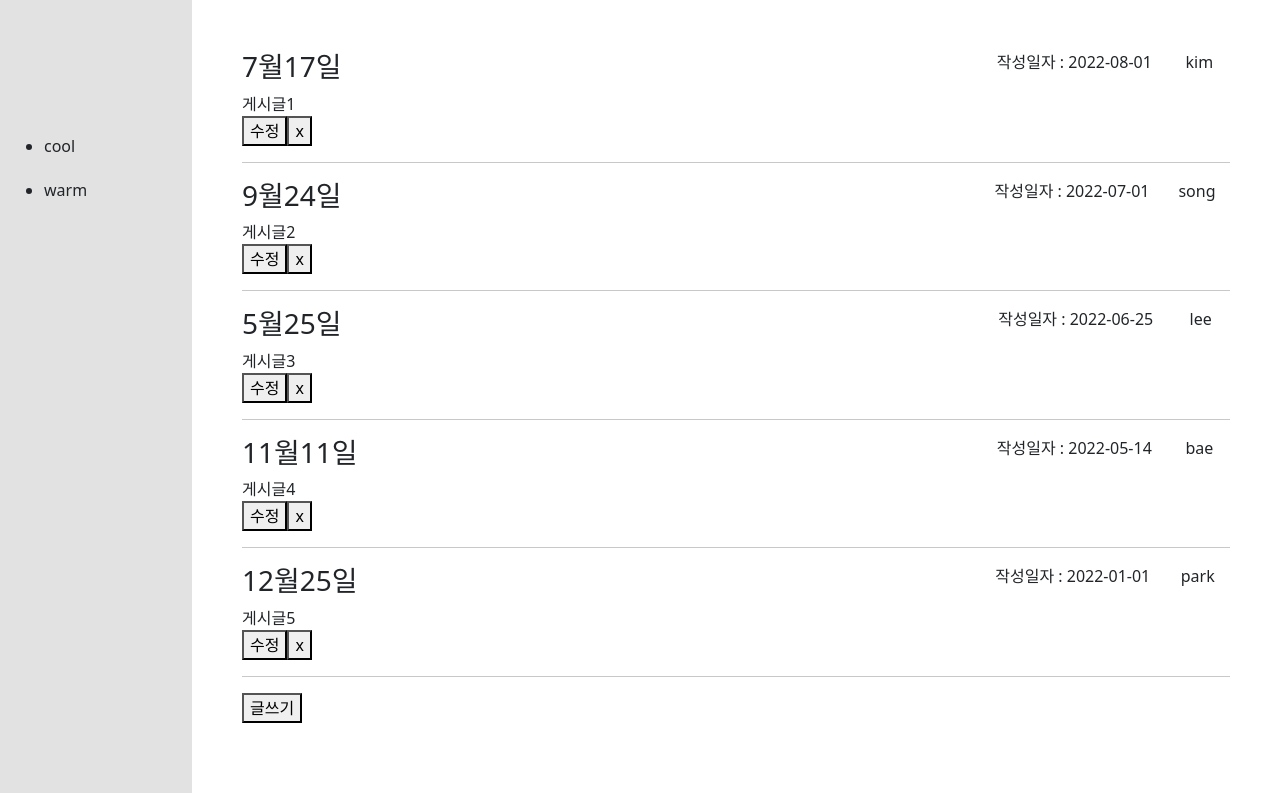
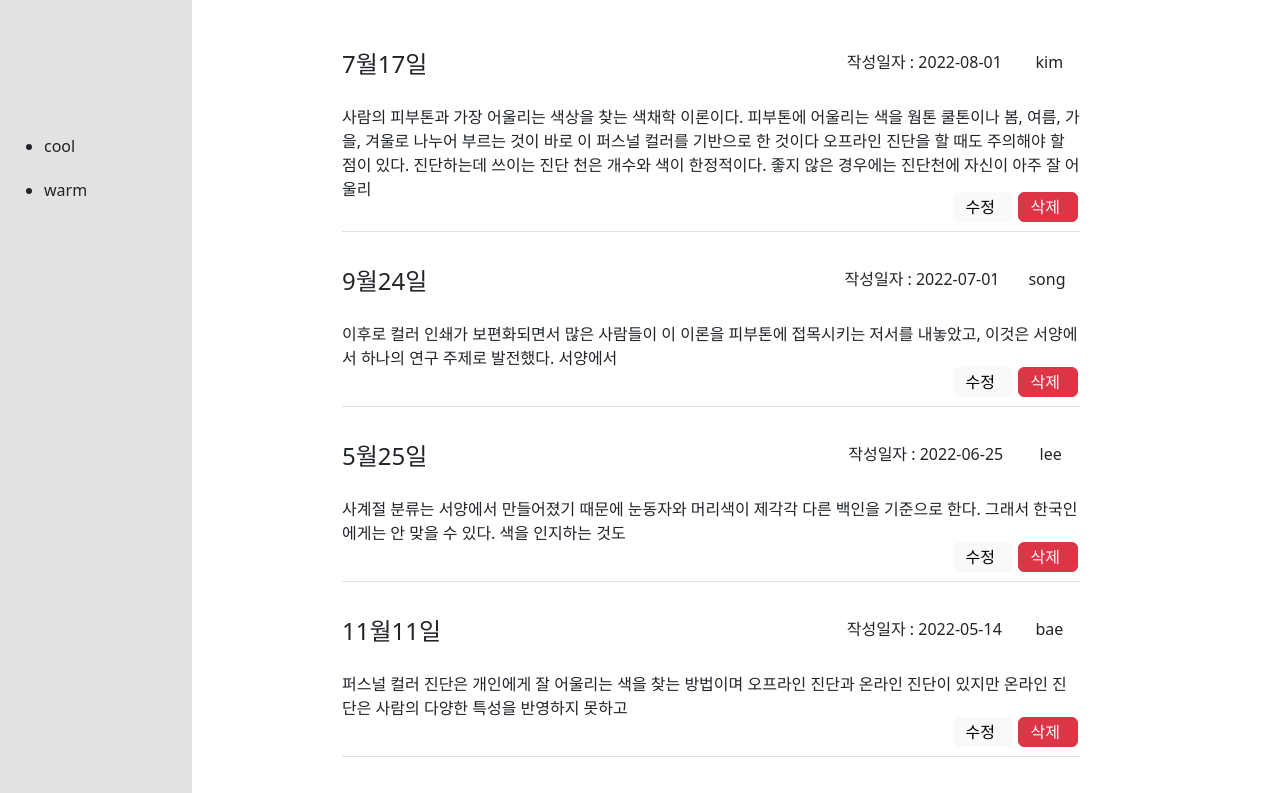
Before and after one commit to Project-MyTone/MyTone_Front, a React (Create React App) app: page /board in a window 1280 px wide. Shown: the top 793 px of the page. Built offline with nearby package versions, Linux system fonts and the light colour scheme.

Commit message:
update board

```diff
--- a/src/App.js
+++ b/src/App.js
@@ -7,6 +7,7 @@ function App() {
   return (
     <div className="App">
       <Routes>
+        <Route path="/" element={<div>메인페이지</div>}></Route>
         <Route path="/board" element={<BoardMain></BoardMain>}></Route>
         <Route path="/post" element={<ArticlePost></ArticlePost>}></Route>
         <Route path="/edit/:id" element={<ArticleEdit></ArticleEdit>}></Route>
--- a/src/components/board/Article.js
+++ b/src/components/board/Article.js
@@ -1,6 +1,6 @@
-import { useSelector } from 'react-redux'
+import { useSelector,useDispatch } from 'react-redux'
 import { useNavigate } from 'react-router'
-import { useDispatch } from 'react-redux'
+import {Button} from 'react-bootstrap'
 import { deleteArticle } from '../../store.js'
 import './Article.css'
 function Article(props) {
@@ -15,29 +15,31 @@ function Article(props) {
         findedState=state.article.filter((e)=>e.board==props.category);
     }
     return (
-        <div style={{padding:"50px",width:"85%",height:'100vh'}}>
+        <div style={{padding:"50px 200px 50px 150px",width:"85%"}}>
             {
                 findedState.map((a, i) => {
                     return (
-                        <div key={i}>
-                            <div style={{display:'flex',justifyContent:'space-between'}}>
-                                <h3> {a.title}</h3>
+                        <div style={{position:'relative',minHeight:'140px',borderBottom:'1px solid #E2E2E2',marginBottom:'35px'}}key={i}>
+                            <div style={{display:'flex',justifyContent:'space-between', paddingBottom:"18px"}}>
+                                <h4> {a.title}</h4>
                                 <div style={{display:'flex',width:'250px',justifyContent:'space-around'}}>
                                     <div>작성일자 : {a.create_at}</div>
                                     <div>{a.user}</div>
                                 </div>
                             </div>
-                            <div>{a.content}</div>
+                            <div style={{paddingBottom:'30px'}}>{a.content}</div>
+                            <div style={{position:'absolute',right:'0px',bottom:'9px',display:'flex',justifyContent:'space-around',width:'130px'}}>
+                                <Button style={{width:'60px',height:'30px',display:'flex',alignItems:'center'}} variant="light" onClick={() => { navigate('/edit/' + a.id) }}>수정</Button>
+                                <Button style={{width:'60px',height:'30px',display:'flex', alignItems:'center'}} variant="danger" onClick={() => { dispatch(deleteArticle(a.id)) }}>삭제</Button>
+                            </div>
 
-                            <button onClick={() => { navigate('/edit/' + a.id) }}>수정</button>
-                            <button onClick={() => { dispatch(deleteArticle(a.id)) }}>x</button>
-                            <hr></hr>
                         </div>
                     )
                 })
 
             }
-            <button onClick={() => { navigate("/post") }}>글쓰기</button>
+            <Button style={{display:'inherit',margin:'0 auto'}}onClick={() => { navigate("/post") }} variant="light">글쓰기</Button>
+
         </div>
     )
 }
--- a/src/components/board/ArticleCategory.css
+++ b/src/components/board/ArticleCategory.css
@@ -1,5 +1,8 @@
 .category{
     width: 15%;
     background-color: #E2E2E2;
-    height: 100vh;
+    min-height: 100vh;
 }
+.category li{
+    cursor:pointer;
+}
--- a/src/components/board/BoardMain.js
+++ b/src/components/board/BoardMain.js
@@ -10,7 +10,7 @@ import ArticleCategory from './ArticleCategory.js'
 function BoardMain(){
     let [category,setCategory] =  useState(-1);
     return(
-        <div style={{display:'flex'}}>
+        <div style={{display:'flex', height:'100%'}}>
             <ArticleCategory setCategory={setCategory}></ArticleCategory>
             <Article category={category}></Article>
         </div>
--- a/src/store.js
+++ b/src/store.js
@@ -9,11 +9,12 @@ let articleCategory = createSlice({
 let article = createSlice({
     name : 'article',
     initialState : [
-        {id:0, title:'7월17일', content:'게시글1',img:'', board:'0',user:'kim',create_at:'2022-08-01'},
-        {id:1, title:'9월24일', content:'게시글2',img:'',board:'1',user:'song',create_at:'2022-07-01'},
-        {id:2, title:'5월25일', content:'게시글3',img:'', board:'1',user:'lee',create_at:'2022-06-25'},
-        {id:3, title:'11월11일', content:'게시글4',img:'', board:'0',user:'bae',create_at:'2022-05-14'},
-        {id:4, title:'12월25일', content:'게시글5',img:'', board:'1',user:'park',create_at:'2022-01-01'},
+        {id:0, title:'7월17일', content:`사람의 피부톤과 가장 어울리는 색상을 찾는 색채학 이론이다. 피부톤에 어울리는 색을 웜톤 쿨톤이나 봄, 여름, 가을, 겨울로 나누어 부르는 것이 바로 이 퍼스널 컬러를 기반으로 한 것이다
+        오프라인 진단을 할 때도 주의해야 할 점이 있다. 진단하는데 쓰이는 진단 천은 개수와 색이 한정적이다. 좋지 않은 경우에는 진단천에 자신이 아주 잘 어울리`,img:'', board:'0',user:'kim',create_at:'2022-08-01'},
+        {id:1, title:'9월24일', content:'이후로 컬러 인쇄가 보편화되면서 많은 사람들이 이 이론을 피부톤에 접목시키는 저서를 내놓았고, 이것은 서양에서 하나의 연구 주제로 발전했다. 서양에서',img:'',board:'1',user:'song',create_at:'2022-07-01'},
+        {id:2, title:'5월25일', content:'사계절 분류는 서양에서 만들어졌기 때문에 눈동자와 머리색이 제각각 다른 백인을 기준으로 한다. 그래서 한국인에게는 안 맞을 수 있다. 색을 인지하는 것도',img:'', board:'1',user:'lee',create_at:'2022-06-25'},
+        {id:3, title:'11월11일', content:'퍼스널 컬러 진단은 개인에게 잘 어울리는 색을 찾는 방법이며 오프라인 진단과 온라인 진단이 있지만 온라인 진단은 사람의 다양한 특성을 반영하지 못하고',img:'', board:'0',user:'bae',create_at:'2022-05-14'},
+        {id:4, title:'12월25일', content:'오프라인 진단을 할 때도 주의해야 할 점이 있다. 진단하는데 쓰이는 진단 천은 개수와 색이 한정적이다. 좋지 않은 경우에는 진단천에 자신이 아주 잘 어울리',img:'', board:'1',user:'park',create_at:'2022-01-01'},
     ],
     reducers :{
         addArticle(state,action){
```
